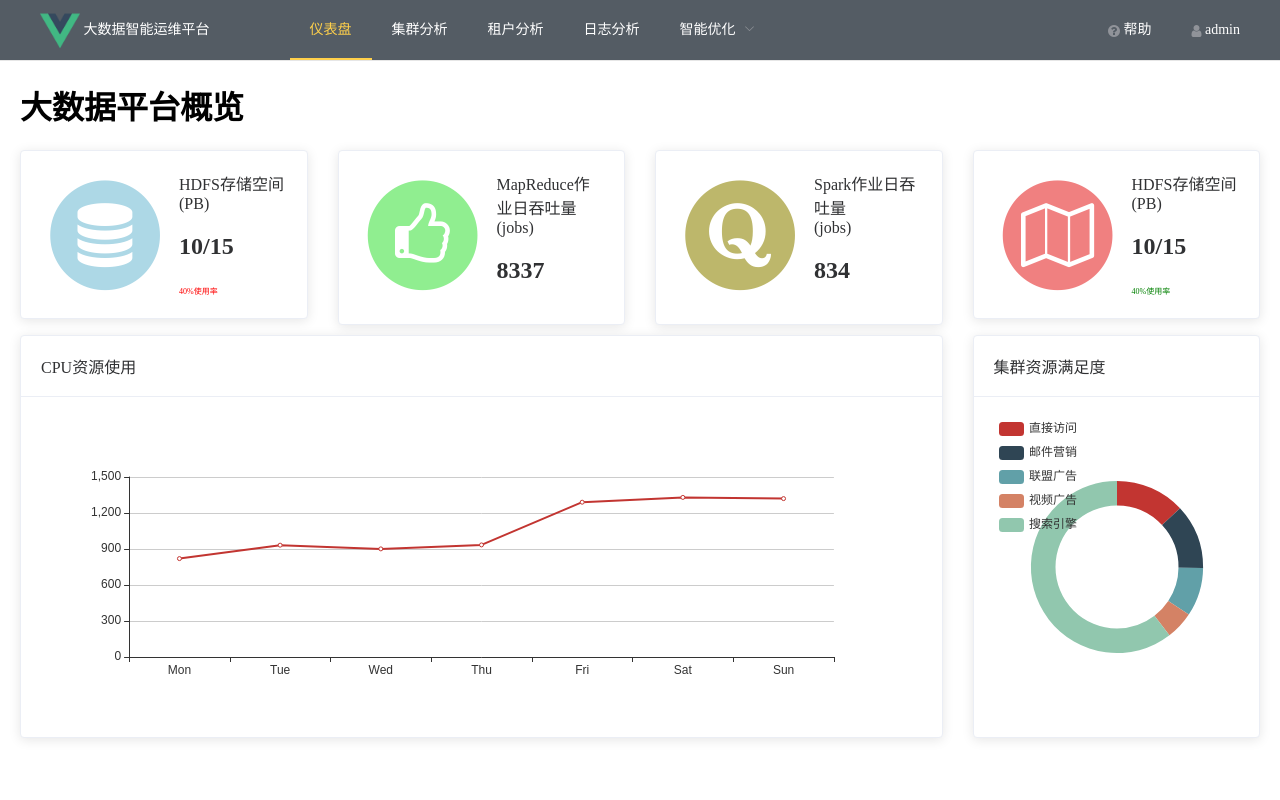
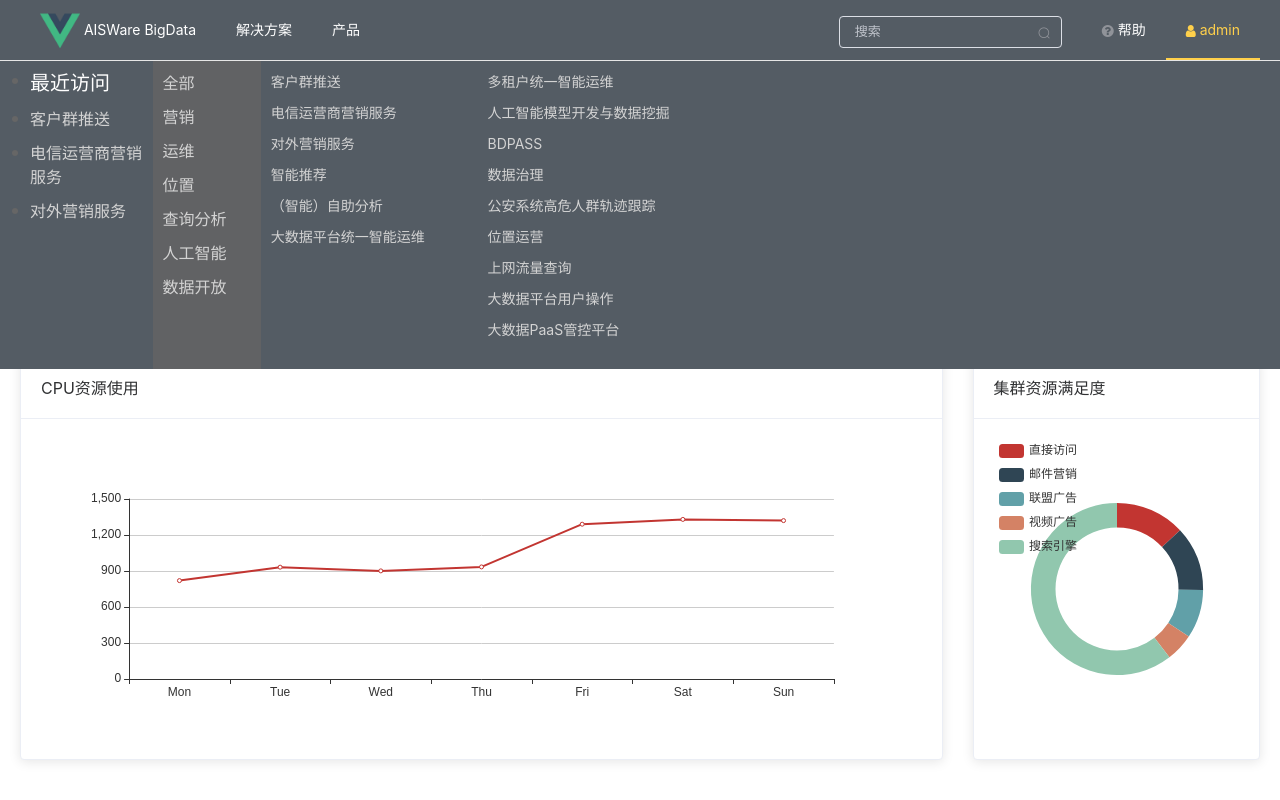
Before and after one commit to twicoder/ocprotral, a Vue app: page / in a window 1280 px wide. Both pictures are taken after a click on the item "admin". Built offline with nearby package versions, Linux system fonts and the light colour scheme; a small style sheet from the web is missing; what vue-resource would draw is missing.

Commit message:
Add global header

```diff
--- a/package.json
+++ b/package.json
@@ -17,9 +17,11 @@
     "echarts": "^4.0.3",
     "element-ui": "^2.2.0",
     "font-awesome": "^4.7.0",
+    "uikit": "^3.0.0-beta.40",
     "vue": "^2.5.2",
     "vue-resource": "^1.4.0",
-    "vue-router": "^3.0.1"
+    "vue-router": "^3.0.1",
+    "vue2-animate": "^1.0.4"
   },
   "devDependencies": {
     "autoprefixer": "^7.1.2",
--- a/src/App.vue
+++ b/src/App.vue
@@ -7,29 +7,79 @@
       @select="handleSelect"
       background-color="#545c64"
       text-color="#fff"
-      active-text-color="#ffd04b"
-      :router="true">
+      active-text-color="#ffd04b">
       <el-menu-item disabled class="opa1" index="">
         <img style="height: 40px; width: 40px; margin-left: 20px;" src="./assets/logo.png">
-        大数据智能运维平台
+        AISWare BigData
       </el-menu-item>
-      <el-menu-item style="margin-left: 60px;" index="/">仪表盘</el-menu-item>
-      <el-menu-item index="/LogSearch">集群分析</el-menu-item>
-      <el-menu-item index="">租户分析</el-menu-item>
-      <el-menu-item index="">日志分析</el-menu-item>
-      <el-submenu index="">
-        <template slot="title">智能优化</template>
-        <el-menu-item index="">Yarn计算资源配置优化</el-menu-item>
-        <el-menu-item index="">集群扩容推荐</el-menu-item>
-        <el-menu-item index="">集群拓扑结构</el-menu-item>
-      </el-submenu>
-      <el-menu-item index="" class="pull-right" style="margin-right: 20px;">
+      <el-menu-item index="solution">
+        解决方案
+      </el-menu-item>
+      <el-menu-item index="products">
+        产品
+      </el-menu-item>
+      <el-menu-item index="user" class="pull-right" style="margin-right: 20px;">
         <i class="fa fa-user"></i>&nbsp;admin
       </el-menu-item>
-      <el-menu-item index="" class="pull-right">
+      <el-menu-item index="help" class="pull-right">
         <i class="fa fa-question-circle"></i>&nbsp;帮助
       </el-menu-item>
+      <el-menu-item disabled class="opa1 pull-right" index="" style="margin-top: -1px;">
+        <el-input
+          size="small"
+          placeholder="搜索"
+          suffix-icon="el-icon-search">
+        </el-input>
+      </el-menu-item>
     </el-menu>
+    <transition name="slide" enter-active-class="slideInDown" leave-active-class="slideOutUp">
+      <div v-show="show" class="modalContainer">
+        <el-row :gutter="20" class="globalMenu">
+          <el-col :span="3" style="padding-top: 8px;">
+            <ul class="uk-list uk-list-bullet">
+              <li><h4 style="color: white">最近访问</h4></li>
+              <li>客户群推送</li>
+              <li>电信运营商营销服务</li>
+              <li>对外营销服务</li>
+            </ul>
+          </el-col>
+          <el-col :span="2" style="background-color: rgb(97,98,100);padding-top: 10px;padding-bottom: 50px;">
+            <ul class="uk-list">
+              <li>全部</li>
+              <li>营销</li>
+              <li>运维</li>
+              <li>位置</li>
+              <li>查询分析</li>
+              <li>人工智能</li>
+              <li>数据开放</li>
+            </ul>
+          </el-col>
+          <el-col :span="4" style="padding-top: 10px;font-size: 14px;">
+            <ul class="uk-list">
+              <li>客户群推送</li>
+              <li>电信运营商营销服务</li>
+              <li>对外营销服务</li>
+              <li>智能推荐</li>
+              <li>（智能）自助分析</li>
+              <li>大数据平台统一智能运维</li>
+            </ul>
+          </el-col>
+          <el-col :span="4" style="padding-top: 10px;font-size: 14px;">
+            <ul class="uk-list">
+              <li>多租户统一智能运维</li>
+              <li>人工智能模型开发与数据挖掘</li>
+              <li>BDPASS</li>
+              <li>数据治理</li>
+              <li>公安系统高危人群轨迹跟踪</li>
+              <li>位置运营</li>
+              <li>上网流量查询</li>
+              <li>大数据平台用户操作</li>
+              <li>大数据PaaS管控平台</li>
+            </ul>
+          </el-col>
+        </el-row>
+      </div>
+    </transition>
     <router-view/>
   </div>
 </template>
@@ -39,15 +89,25 @@ export default {
     name: 'App',
     data() {
       return {
+        show: false
       };
     },
     methods: {
-    handleSelect(key, keyPath) {
-      console.log(key, keyPath);
+      handleSelect(key) {
+        if(this.activeTab === key) {
+          this.show = !this.show;
+        }else{
+          this.activeTab = key;
+          this.show = false;
+          let self = this;
+          setTimeout(function(){
+            self.show = true;
+          },100);
+        }
       }
     },
     computed: {
-    activeIndex () {
+      activeIndex() {
         return this.$route.path
       }
     }
@@ -55,17 +115,50 @@ export default {
 </script>
 
 <style>
-  html,body{
+  html, body {
     margin: 0;
   }
-  .el-menu-item.is-disabled.opa1{
+
+  .el-menu-demo{
+    z-index: 10;
+  }
+
+  .el-menu-item.is-disabled.opa1 {
     opacity: 1;
     cursor: default;
   }
-  .el-menu--horizontal>.el-menu-item.pull-right{
+
+  .el-menu--horizontal > .el-menu-item.pull-right {
     float: right;
   }
+
   ul.el-menu {
     border-bottom: none;
   }
+
+  ul.el-menu input {
+    background: 0 0;
+    color: white;
+  }
+
+  ul.el-menu .el-input.is-active .el-input__inner, .el-input__inner:focus {
+    border-color: white;
+    outline: 0;
+  }
+
+  .modalContainer{
+    color: lightgrey;
+    background-color: rgb(84, 92, 100);
+    z-index: 1;
+    position:absolute;
+    left: 0;
+    top: 60px;
+    width: 100%;
+    border-top: 1px solid;
+  }
+
+  .globalMenu li:hover{
+    color: white;
+    cursor: pointer;
+  }
 </style>
--- a/src/main.js
+++ b/src/main.js
@@ -6,6 +6,10 @@ import router from './router'
 import Element from 'element-ui'
 import 'element-ui/lib/theme-chalk/index.css'
 import 'font-awesome/css/font-awesome.min.css'
+import 'vue2-animate/dist/vue2-animate.min.css'
+import 'uikit/dist/css/uikit.css'
+import 'uikit/dist/js/uikit.js'
+import 'uikit/dist/js/uikit-icons.js'
 import echarts from 'echarts'
 import VueResource from 'vue-resource'
 
```
Also changed, not shown: 1 other file (tests, documents, lock files or other folders). Lines whose indentation alone changed are shown as unchanged.
